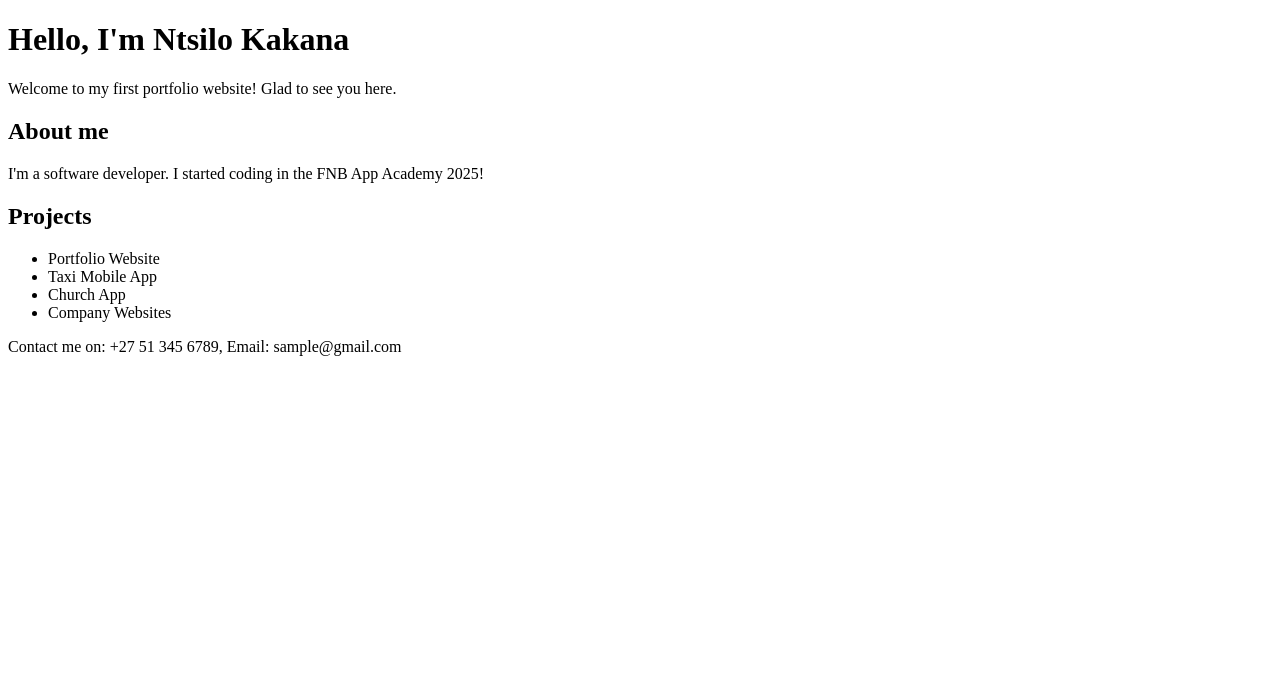
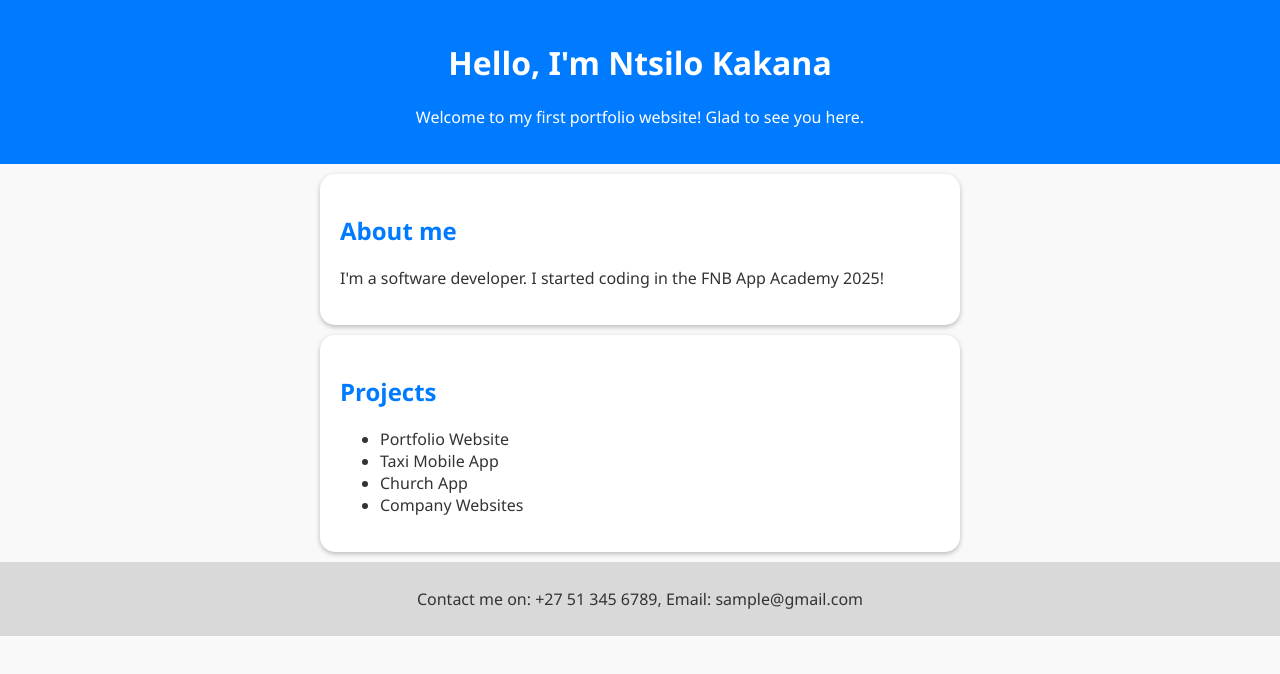
Before and after one commit to NTKakana/portfolio-website, a plain HTML site: page index.html in a window 1280 px wide. Drawn offline with Linux system fonts and the light colour scheme.

Commit message:
Added some styling to my portfolio
Added some styling to my portfolio website

```diff
--- a/index.html
+++ b/index.html
@@ -6,6 +6,7 @@
     <meta charset="UTF-8">
     <meta name="viewport" content="width=device-width, initial-scale=1.0">
     <title>Ntsilo Kakana - Portfolio</title>
+    <link rel="stylesheet" href="style.css">
 </head>
 
 <body>
--- a/style.css
+++ b/style.css
@@ -0,0 +1,37 @@
+body {
+    font-family: 'Segoe UI', Tahoma, Geneva, Verdana, sans-serif;
+    background: #f9f9f9;
+    color: #333;
+    margin: 0;
+    padding: 0;
+}
+
+header {
+    background: #007bff;
+    color: #fff;
+    padding: 20px;
+    text-align: center;
+}
+
+section {
+    padding: 20px;
+    margin: 10px auto;
+    max-width: 600px;
+    background: white;
+    border-radius: 15px;
+    box-shadow: 0 2px 5px rgba(0,0,0,0.25);
+}
+
+.about {
+    padding: 20px;
+}
+
+h2 {
+    color: #007bff;
+}
+
+footer {
+    text-align: center;
+    padding: 10px;
+    background: #dad9d9;
+}
```
